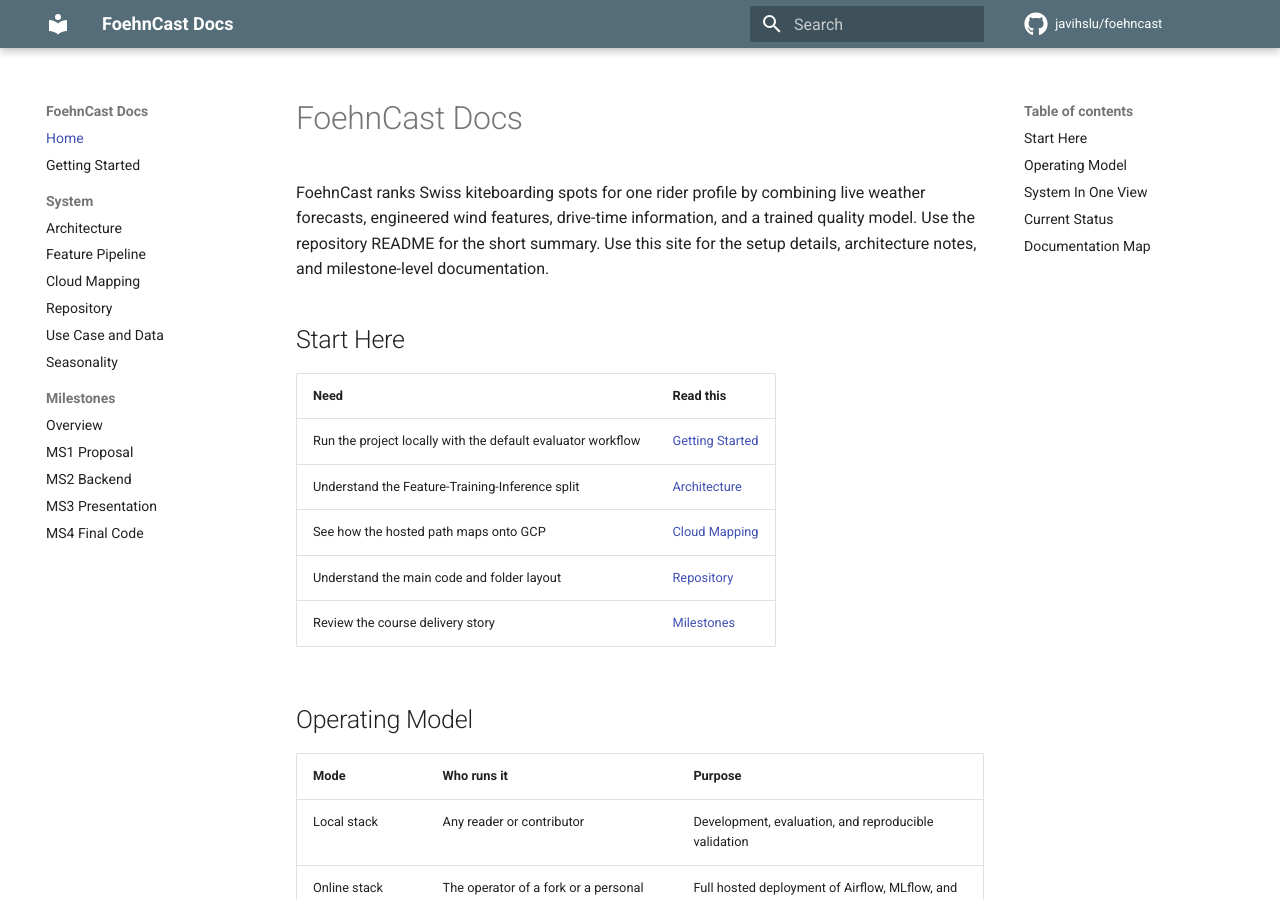
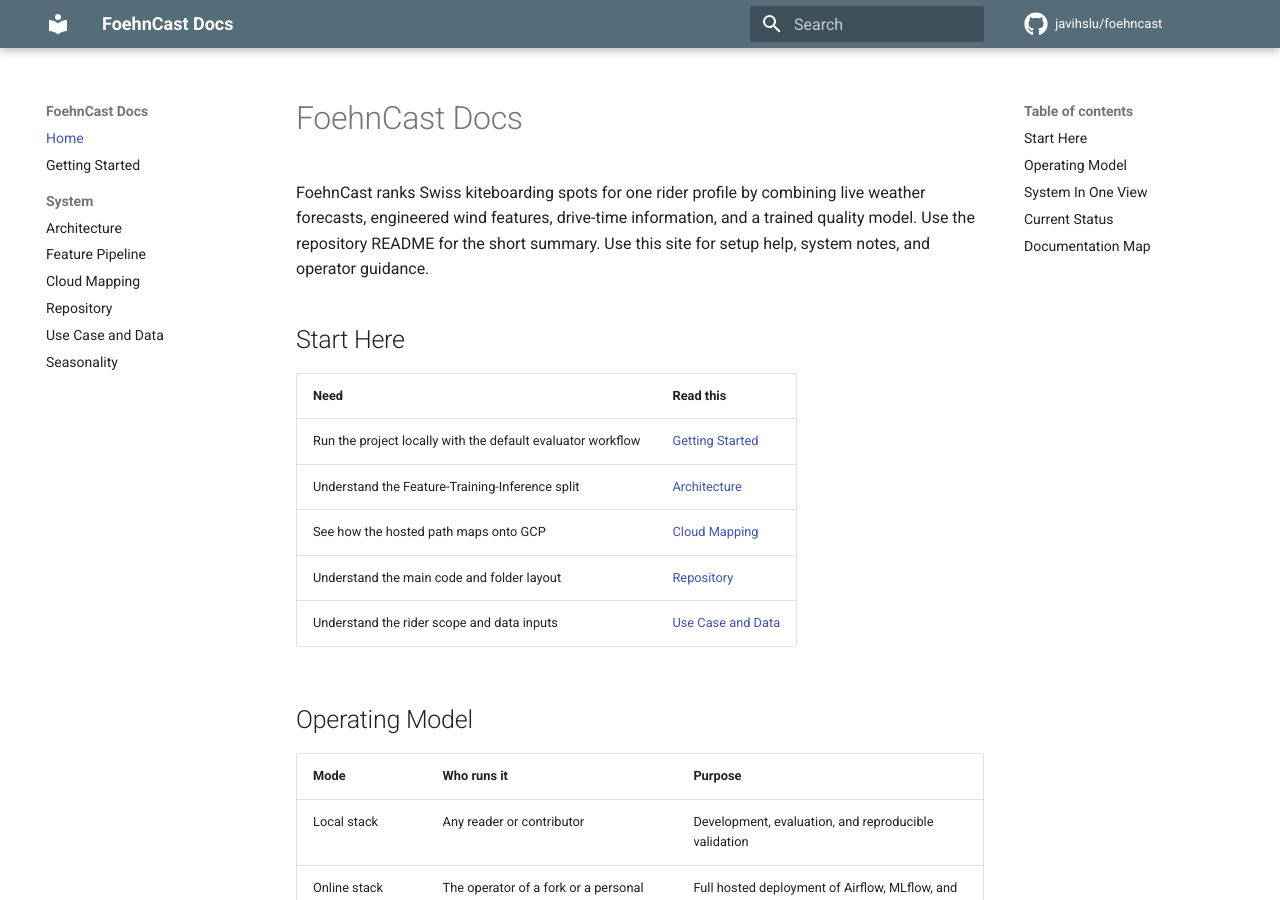
Before and after one commit to javihslu/foehncast, an MkDocs documentation site: the page built from docs/site/index.md, in a window 1280 px wide and 900 px high. Built offline with MkDocs 1.6.1 and Material for MkDocs 9.7.7, drawn with Linux system fonts in a browser that asks for light colours; comment, search, counter and statistics services are not loaded; some of the changed text lies outside the part shown.

Commit message:
docs(site): keep public pages focused on user help

```diff
--- a/docs/mkdocs.yml
+++ b/docs/mkdocs.yml
@@ -1,6 +1,6 @@
 site_name: FoehnCast Docs
 site_url: https://javihslu.github.io/foehncast/
-site_description: Setup, architecture, and milestone guide for FoehnCast
+site_description: User guide and system overview for FoehnCast
 repo_url: https://github.com/javihslu/foehncast
 repo_name: javihslu/foehncast
 
@@ -50,15 +50,9 @@ nav:
   - Home: index.md
   - Getting Started: getting-started.md
   - System:
-    - Architecture: system/architecture.md
-    - Feature Pipeline: system/feature-pipeline.md
-    - Cloud Mapping: system/cloud-mapping.md
-    - Repository: system/repository.md
-    - Use Case and Data: system/use-case.md
-    - Seasonality: system/seasonality.md
-  - Milestones:
-    - Overview: milestones/index.md
-    - MS1 Proposal: milestones/ms1.md
-    - MS2 Backend: milestones/ms2.md
-    - MS3 Presentation: milestones/ms3.md
-    - MS4 Final Code: milestones/ms4.md
+      - Architecture: system/architecture.md
+      - Feature Pipeline: system/feature-pipeline.md
+      - Cloud Mapping: system/cloud-mapping.md
+      - Repository: system/repository.md
+      - Use Case and Data: system/use-case.md
+      - Seasonality: system/seasonality.md
```
Also changed, not shown: README.md, docs/site/getting-started.md, docs/site/index.md, docs/site/milestones/index.md (deleted), docs/site/milestones/ms1.md (deleted), docs/site/milestones/ms2.md (deleted), docs/site/milestones/ms3.md (deleted), docs/site/milestones/ms4.md (deleted), docs/site/system/architecture.md, docs/site/system/repository.md, docs/site/system/seasonality.md, docs/site/system/use-case.md.
